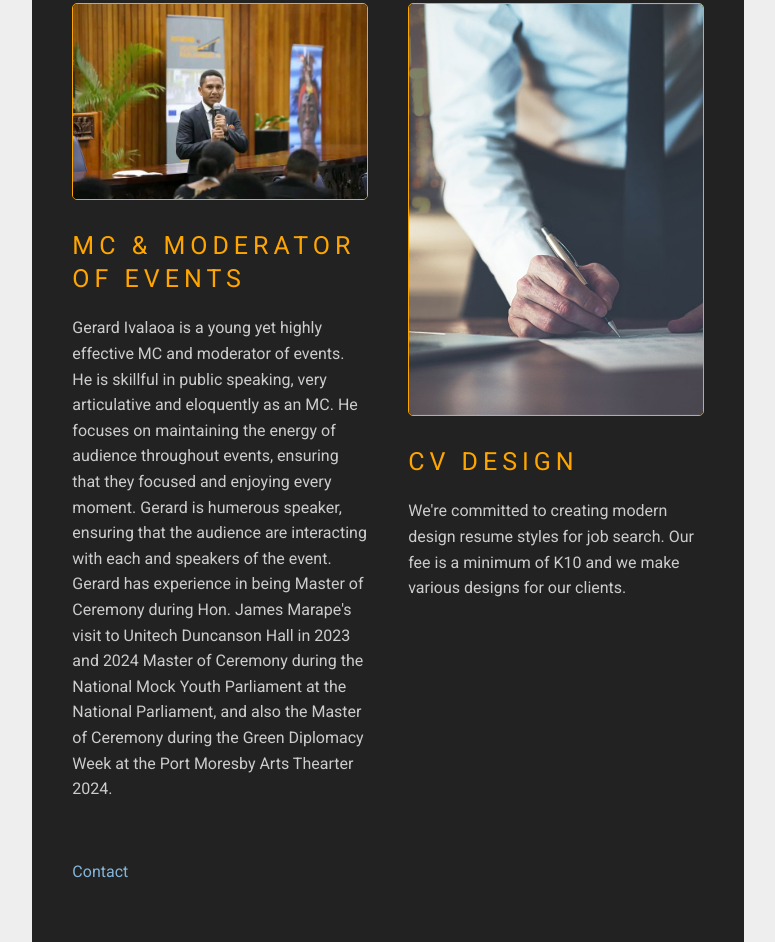
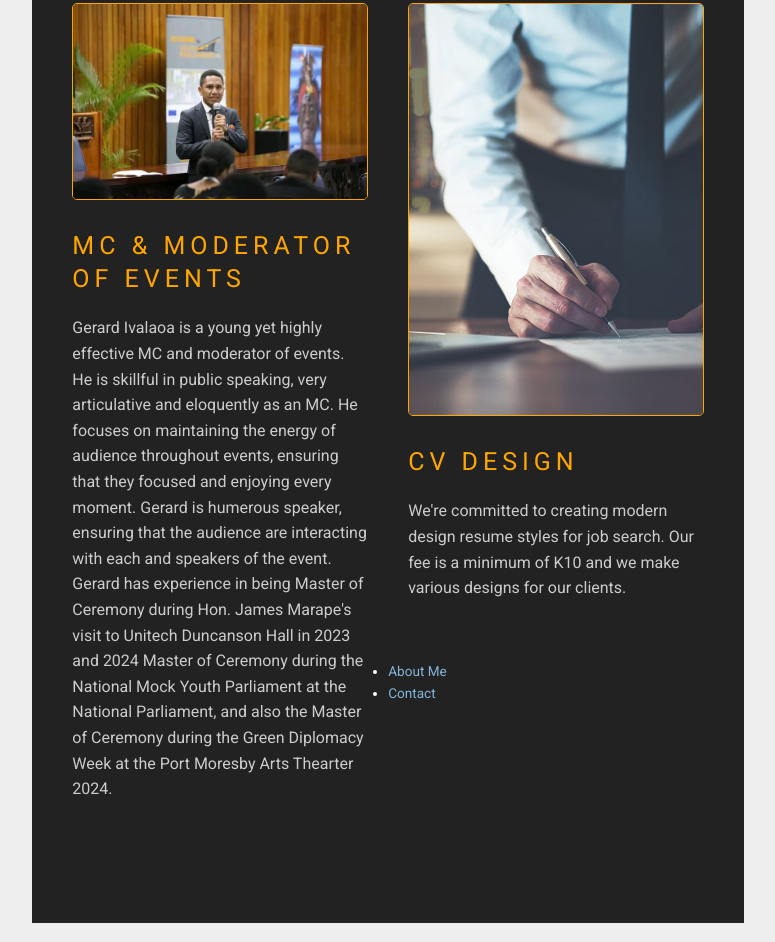
Before and after one commit to rardiva/rard, a plain HTML site: page services.html in a window 1280 px wide. Shown: the part 1142-2084 px from the top of the page, without its empty margins (476-1251 px from the left). Drawn offline with Linux system fonts and the light colour scheme.

Commit message:
Update services.html

```diff
--- a/services.html
+++ b/services.html
@@ -67,9 +67,11 @@
                           <p>We're committed to creating modern design resume styles for job search. Our fee is a minimum of K10 and we make various designs for our clients.</p>
                        </div>
                     </div>
-
+                    <ul>
+                    <li><a href="about.html">About Me</a></li>
+                    <li><a href="contact.html">Contact</a></li>
+                  </ul>
                  </div>
-                 <a href="contac.html">Contact</a>
               </div>
 
         </section>
```
